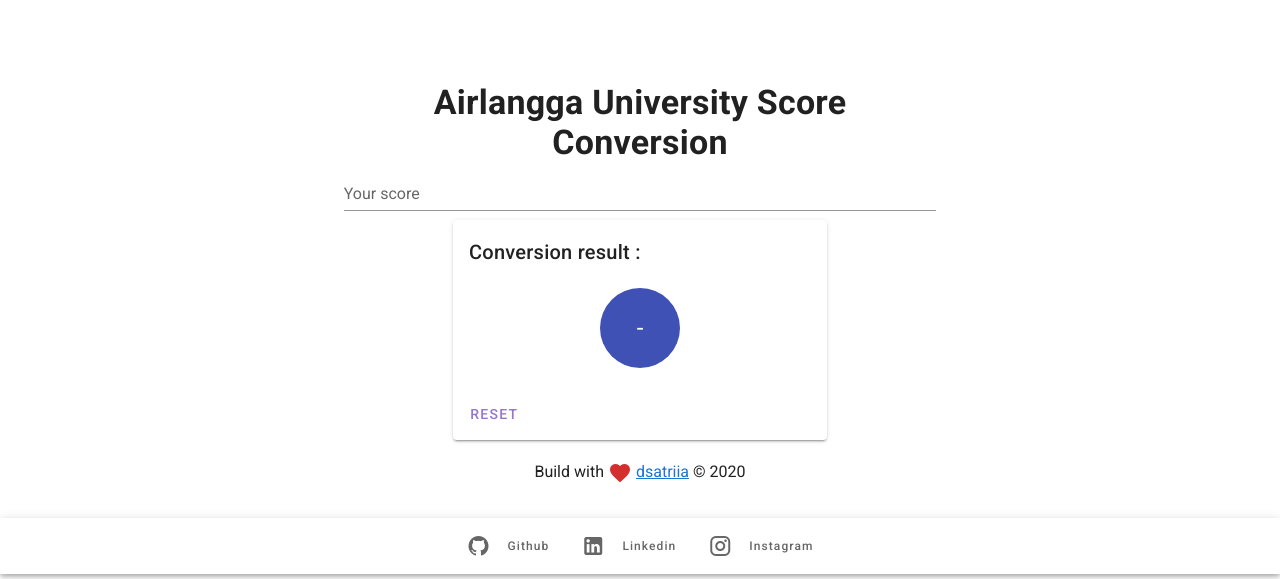
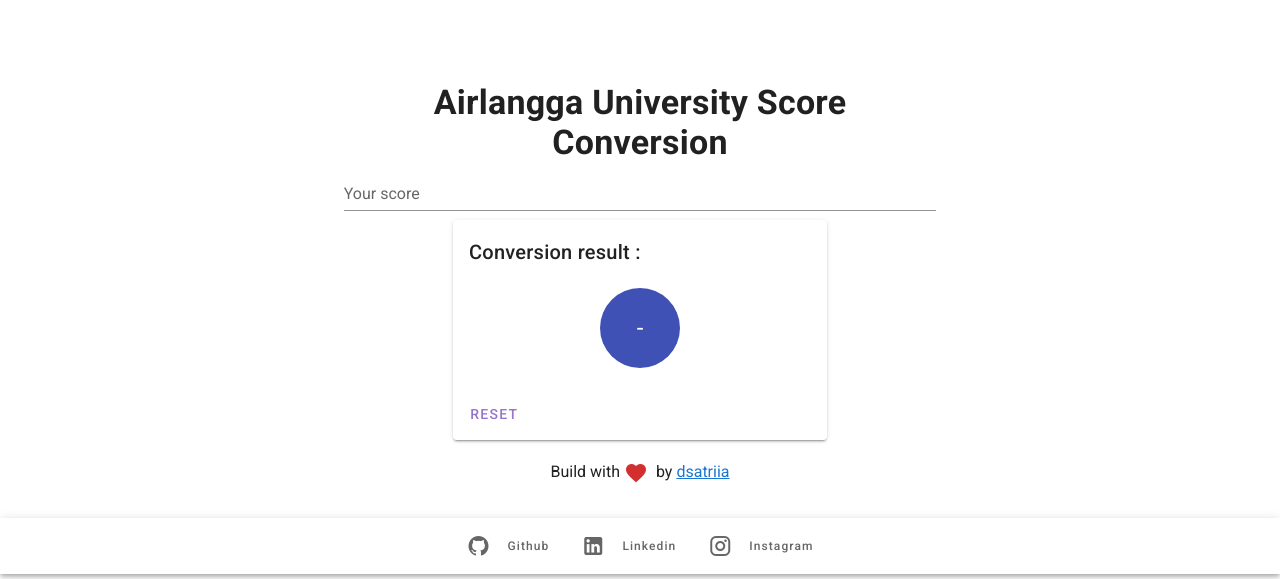
Before and after one commit to dsatriia/airlangga-university-score-conversion, a Vue app: page / in a window 1280 px wide. Shown: the part 226-805 px from the top of the page. Built offline with nearby package versions, Linux system fonts and the light colour scheme.

Commit message:
config buat production

```diff
--- a/src/components/HelloWorld.vue
+++ b/src/components/HelloWorld.vue
@@ -11,7 +11,7 @@
       </v-col>
     </v-row>
 
-    <v-row class="mb-12 text-center">
+    <v-row class="mb-13 text-center">
       <v-col></v-col>
       <v-col lg="6" md="6" cols="10" class="mb-4">
         <h1 class="display-1 font-weight-bold mb-3">
@@ -81,11 +81,11 @@
             color="red darken-2"
           >
             mdi-cards-heart
-          </v-icon>
+          </v-icon> by
           <a
             href="https://github.com/dsatriia"
             target="_blank"
-          >dsatriia</a> © 2020
+          >dsatriia</a>
         </p>
       </v-col>
       <v-col></v-col>
--- a/vue.config.js
+++ b/vue.config.js
@@ -1,5 +1,8 @@
 module.exports = {
   "transpileDependencies": [
     "vuetify"
-  ]
+  ],
+  publicPath: process.env.NODE_ENV === 'production'
+    ? '/score-unair/'
+    : '/'
 }
```
